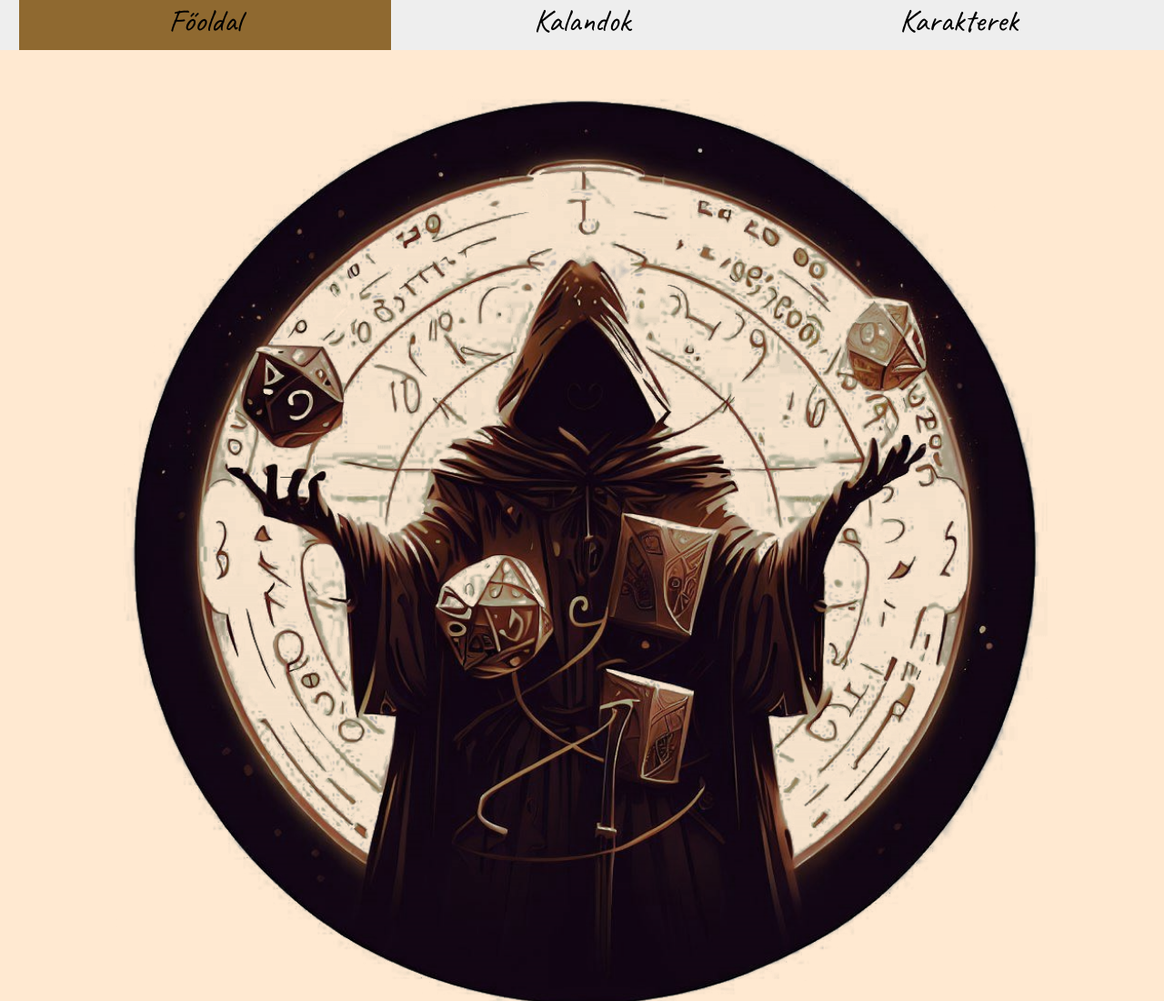
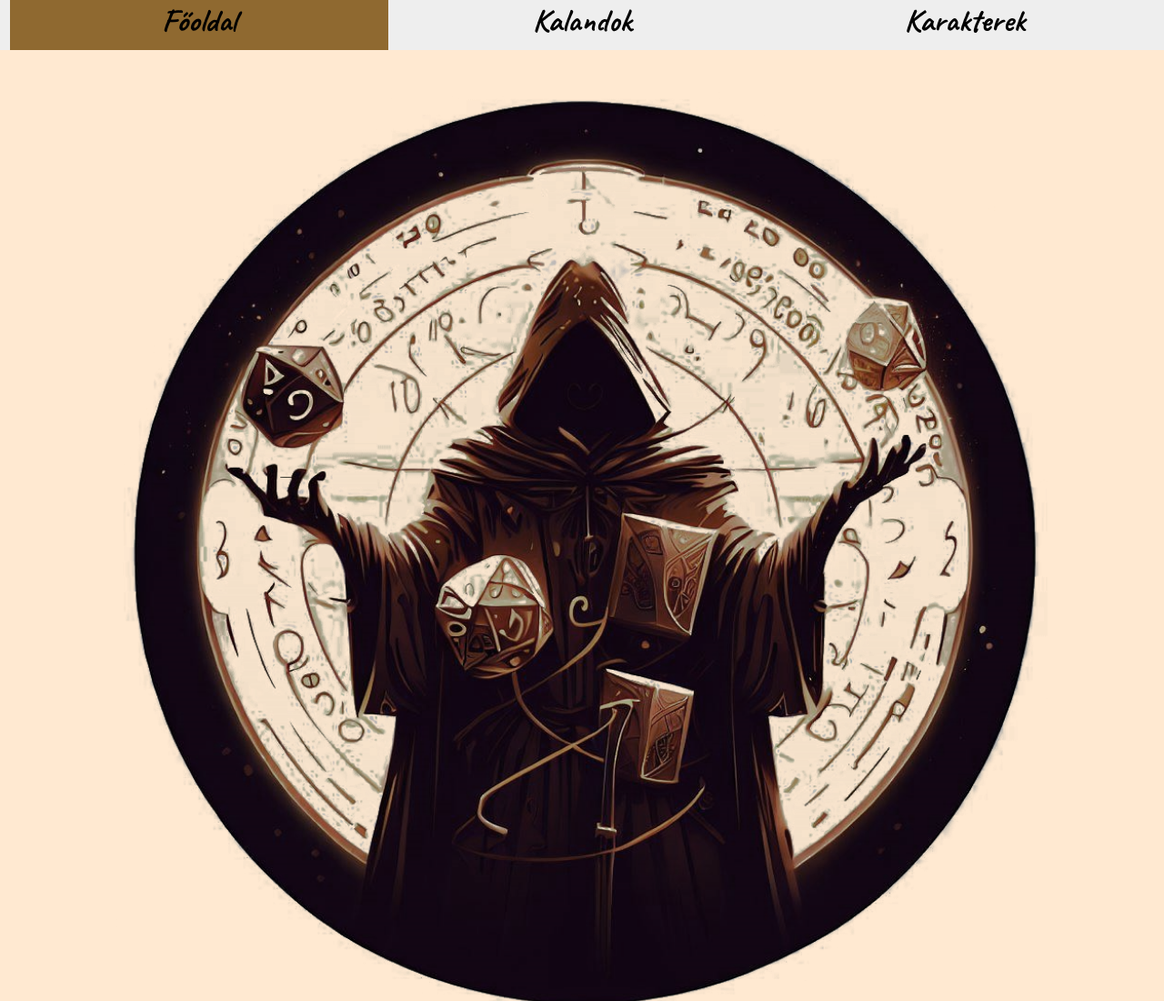
Before and after one commit to mmartin1995/sarkanylovas, a plain HTML site: page index.html in a window 1280 px wide. Shown: the top 1100 px of the page at 91% size. Drawn offline with nearby package versions, Linux system fonts and the light colour scheme.

Commit message:
kisebb módosítások

```diff
--- a/sarkanylovas.css
+++ b/sarkanylovas.css
@@ -32,6 +32,10 @@ h2 {
   margin: 10px auto 10px auto;
 }
 
+h2::first-letter {
+
+}
+
 h3 {
   font-weight: bold;
   font-size: 30px;
@@ -64,8 +68,9 @@ header {
     position: ;
     text-decoration: none;
     padding: 10px 0 10px 0;
-    width: 32vw;
+    width: 32.5vw;
     height: 55px;
+    font-weight: bold;
   }
 
   #header-nav {
```
